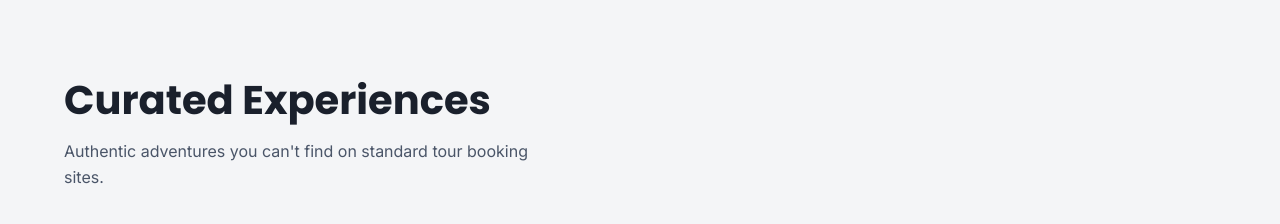
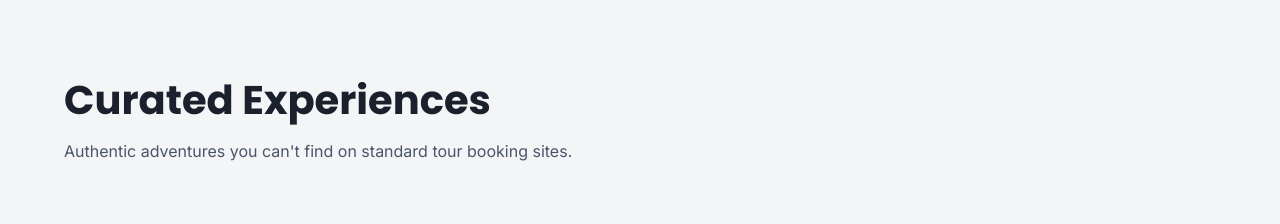
Before and after one commit to thanhtammunchkin/city-tour-landing, a plain HTML site: page index.html in a window 1280 px wide. Shown: the part 1140-1364 px from the top of the page. Drawn offline with Linux system fonts and the light colour scheme; grey boxes are pictures that could not be loaded.

Commit message:
Update index.html

```diff
--- a/index.html
+++ b/index.html
@@ -188,7 +188,7 @@
         .experience { padding: 100px 0; background-color: var(--bg-light); }
         .section-header { margin-bottom: 60px; text-align: left; }
         .section-header h2 { font-size: 2.5rem; margin-bottom: 15px; }
-        .section-header p { color: var(--text-gray); max-width: 500px; }
+        .section-header p { color: var(--text-gray); max-width: 100%; }
 
         .card-grid { display: grid; grid-template-columns: repeat(auto-fit, minmax(280px, 1fr)); gap: 30px; }
 
```
